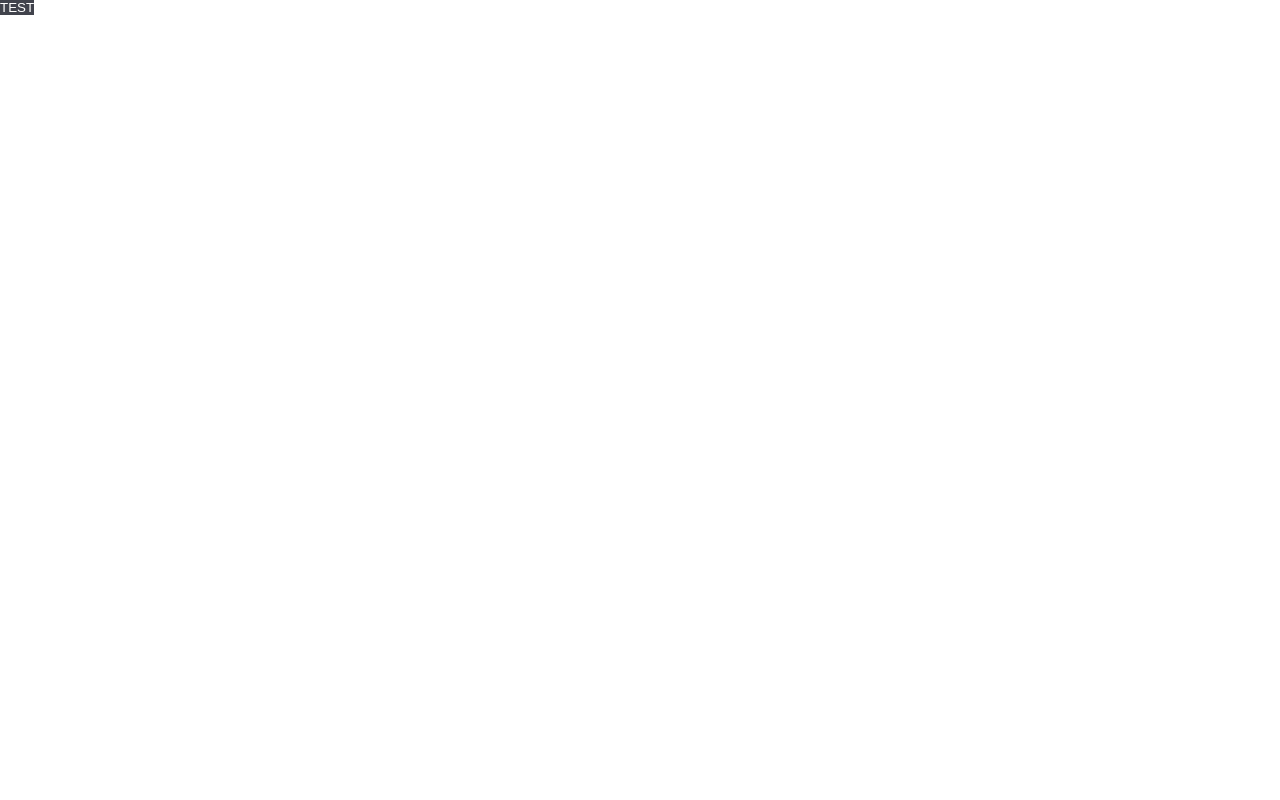
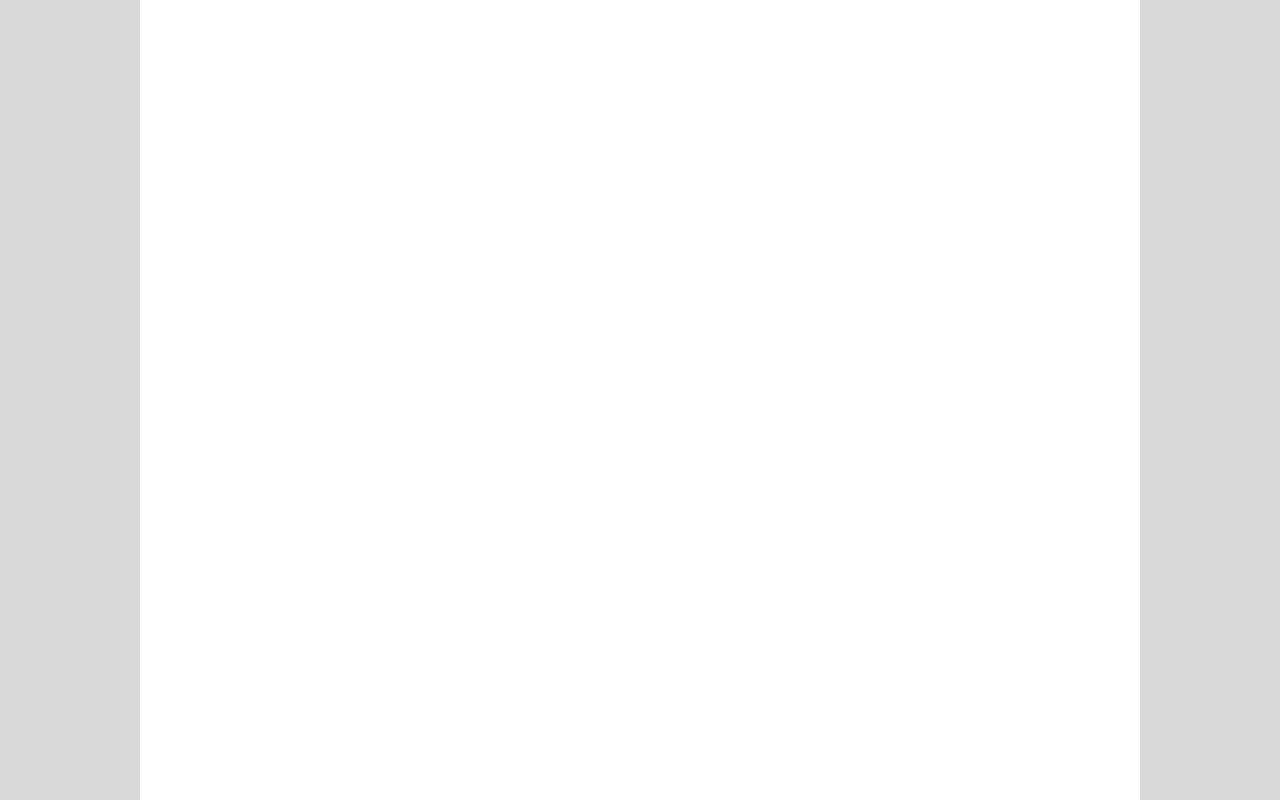
Before and after one commit to hyeonjoonpark/DevCoop-front, a React (Create React App) app: page / in a window 1280 px wide. Built offline with nearby package versions, Linux system fonts and the light colour scheme.

Commit message:
✨ :: page 전체 globalstyle 지정

```diff
--- a/src/App.js
+++ b/src/App.js
@@ -1,11 +1,13 @@
 import { GlobalStyle } from "./common/GlobalStyle";
+import MainPage from "./pages/MainPage";
 
 function App() {
   return (
     <>
     <GlobalStyle/>
     {/* TEST용 버튼입니다. */}
-    <button>TEST</button>
+    {/* <button>TEST</button> */}
+    <MainPage/>
     </>
   );
 }
--- a/src/common/GlobalStyle.jsx
+++ b/src/common/GlobalStyle.jsx
@@ -88,9 +88,6 @@ video {
   vertical-align: baseline;
   font-size: 4px;
 }
-body {
-  cursor: none;
-}
 article,
 aside,
 details,
--- /dev/null
+++ b/src/common/PageWrapStyle/index.js
@@ -0,0 +1,19 @@
+import styled from "styled-components";
+
+export const PageWrap = styled.div`
+    width: 100%;
+    height: 800px;
+    background-color: #D9D9D9;
+`;
+
+export const PageContainer = styled.div`
+    margin: 0 auto;
+    width: 1000px;
+    height: 100%;
+    background-color: #fff;
+`;
+
+export const PageHeader = styled.header`
+    width: 100%;
+    height: 100px;
+`;
--- /dev/null
+++ b/src/components/Header/index.jsx
@@ -0,0 +1,9 @@
+import * as H from "../../common/PageWrapStyle";
+
+const Header = () => {
+  return (
+    <H.PageHeader></H.PageHeader>
+  )
+}
+
+export default Header
--- /dev/null
+++ b/src/components/Main/index.jsx
@@ -0,0 +1,17 @@
+import React from 'react'
+import * as _ from "../../common/PageWrapStyle"
+import Header from '../Header'
+
+const Main = () => {
+  return (
+    <>
+    <_.PageWrap>
+      <_.PageContainer>
+        <Header/>
+      </_.PageContainer>
+    </_.PageWrap>
+    </>
+  )
+}
+
+export default Main
--- /dev/null
+++ b/src/pages/MainPage/index.jsx
@@ -0,0 +1,10 @@
+import React from 'react'
+import Main from '../../components/Main'
+
+export default function MainPage() {
+  return (
+    <>
+    <Main/>
+    </>
+  )
+}
```
Also changed, not shown: src/assets/MainLogo.svg (added).
